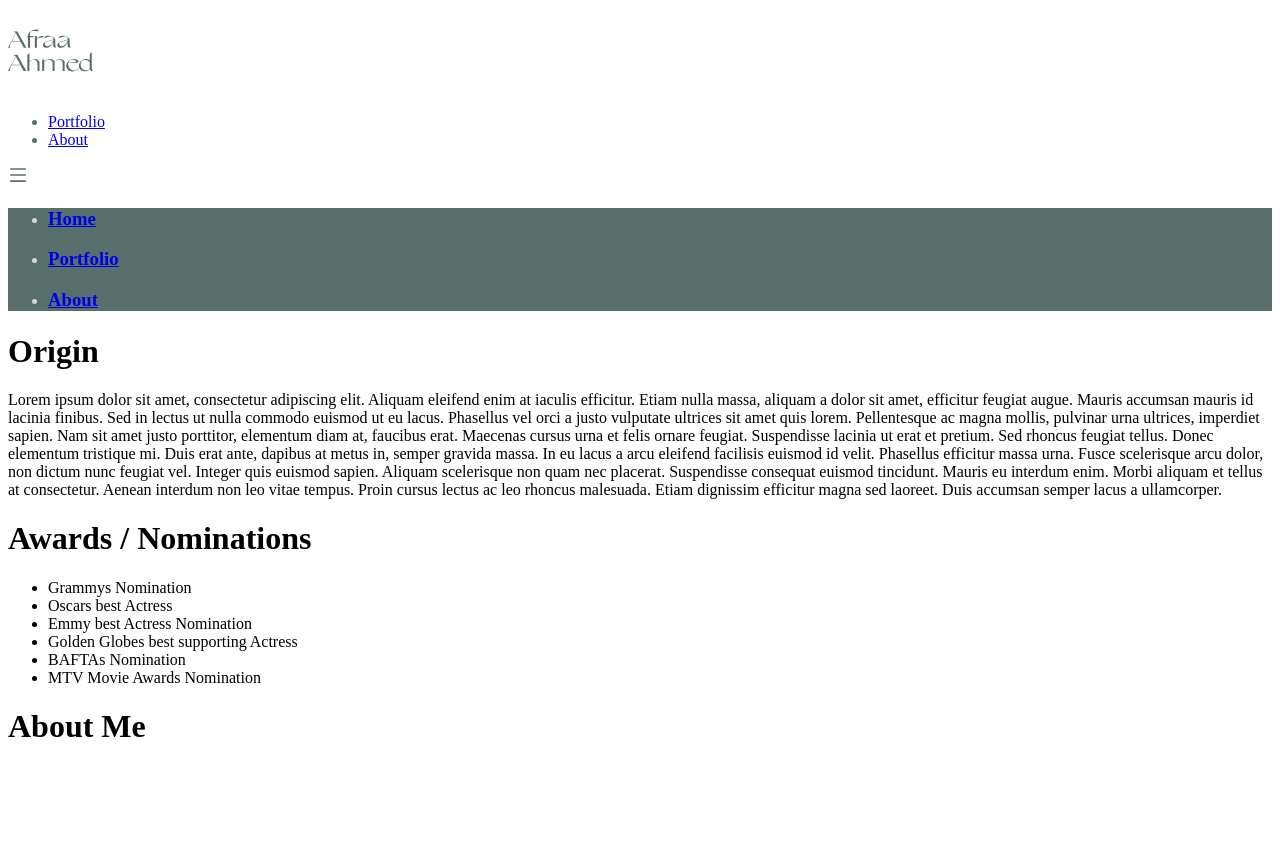
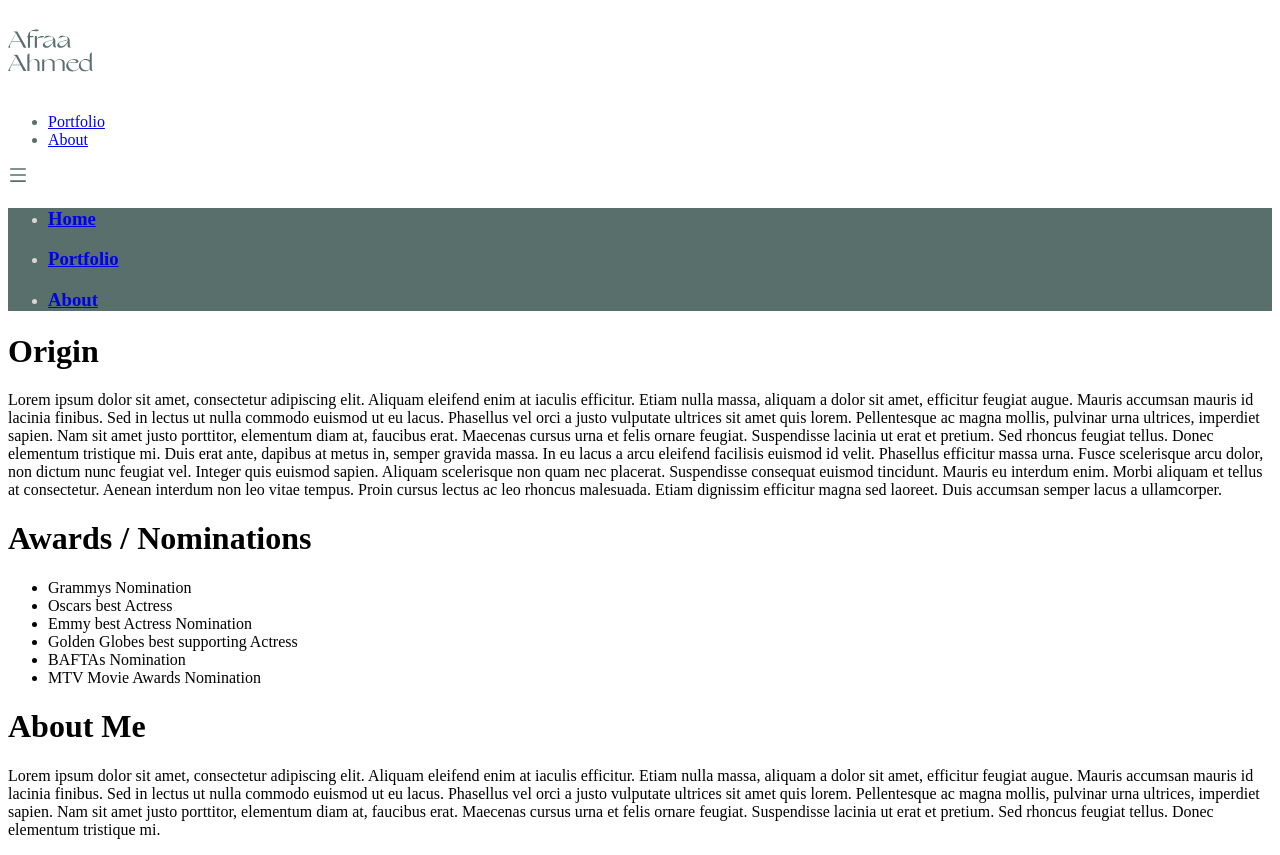
Before and after one commit to hamzulala/afrahs-studio, a Next.js app: page /about in a window 1280 px wide. Before the commit the page ends 800 px from the top, so only its background shows below. Built offline with nearby package versions, Linux system fonts and the light colour scheme; a web font is replaced by a local one.

Commit message:
Added more CSS Styling
- Added CSS Styling
- Fixed Max width padding

```diff
--- a/components/AboutMe.js
+++ b/components/AboutMe.js
@@ -2,8 +2,9 @@ import React from 'react'
 
 const AboutMe = () => {
   return (
-    <div>
+    <div className='flex flex-col h-full space-y-3'>
         <h1 className='text-3xl'>About Me</h1>
+        <p>Lorem ipsum dolor sit amet, consectetur adipiscing elit. Aliquam eleifend enim at iaculis efficitur. Etiam nulla massa, aliquam a dolor sit amet, efficitur feugiat augue. Mauris accumsan mauris id lacinia finibus. Sed in lectus ut nulla commodo euismod ut eu lacus. Phasellus vel orci a justo vulputate ultrices sit amet quis lorem. Pellentesque ac magna mollis, pulvinar urna ultrices, imperdiet sapien. Nam sit amet justo porttitor, elementum diam at, faucibus erat. Maecenas cursus urna et felis ornare feugiat. Suspendisse lacinia ut erat et pretium. Sed rhoncus feugiat tellus. Donec elementum tristique mi.</p>
     </div>
   )
 }
--- a/components/AwardsList.js
+++ b/components/AwardsList.js
@@ -2,7 +2,7 @@ import React from 'react'
 
 const AwardsList = () => {
   return (
-    <div className='space-y-2 space-x-2'>
+    <div className='flex flex-col space-y-2 space-x-2 w-full'>
         <h1 className='text-3xl'>Awards / Nominations</h1>
         <ul className='list-disc list-inside'>
             <li>Grammys Nomination</li>
--- a/components/Origin.js
+++ b/components/Origin.js
@@ -3,29 +3,12 @@ import React from "react";
 const Origin = () => {
   return (
     <div className="flex flex-row space-x-10 m-5">
-      <div className="h-1/3 w-1/3">
+      <div className="h-1/3">
       </div>
-      <div className="w-1/3 h-full space-y-5">
+      <div className="w-full h-full space-y-5">
         <h1 className="text-4xl">Origin</h1>
         <p>
-          Lorem ipsum dolor sit amet, consectetur adipiscing elit. Aliquam
-          eleifend enim at iaculis efficitur. Etiam nulla massa, aliquam a dolor
-          sit amet, efficitur feugiat augue. Mauris accumsan mauris id lacinia
-          finibus. Sed in lectus ut nulla commodo euismod ut eu lacus. Phasellus
-          vel orci a justo vulputate ultrices sit amet quis lorem. Pellentesque
-          ac magna mollis, pulvinar urna ultrices, imperdiet sapien. Nam sit
-          amet justo porttitor, elementum diam at, faucibus erat. Maecenas
-          cursus urna et felis ornare feugiat. Suspendisse lacinia ut erat et
-          pretium. Sed rhoncus feugiat tellus. Donec elementum tristique mi.
-          Duis erat ante, dapibus at metus in, semper gravida massa. In eu lacus
-          a arcu eleifend facilisis euismod id velit. Phasellus efficitur massa
-          urna. Fusce scelerisque arcu dolor, non dictum nunc feugiat vel.
-          Integer quis euismod sapien. Aliquam scelerisque non quam nec
-          placerat. Suspendisse consequat euismod tincidunt. Mauris eu interdum
-          enim. Morbi aliquam et tellus at consectetur. Aenean interdum non leo
-          vitae tempus. Proin cursus lectus ac leo rhoncus malesuada. Etiam
-          dignissim efficitur magna sed laoreet. Duis accumsan semper lacus a
-          ullamcorper.
+          Lorem ipsum dolor sit amet, consectetur adipiscing elit. Aliquam eleifend enim at iaculis efficitur. Etiam nulla massa, aliquam a dolor sit amet, efficitur feugiat augue. Mauris accumsan mauris id lacinia finibus. Sed in lectus ut nulla commodo euismod ut eu lacus. Phasellus vel orci a justo vulputate ultrices sit amet quis lorem. Pellentesque ac magna mollis, pulvinar urna ultrices, imperdiet sapien. Nam sit amet justo porttitor, elementum diam at, faucibus erat. Maecenas cursus urna et felis ornare feugiat. Suspendisse lacinia ut erat et pretium. Sed rhoncus feugiat tellus. Donec elementum tristique mi. Duis erat ante, dapibus at metus in, semper gravida massa. In eu lacus a arcu eleifend facilisis euismod id velit. Phasellus efficitur massa urna. Fusce scelerisque arcu dolor, non dictum nunc feugiat vel. Integer quis euismod sapien. Aliquam scelerisque non quam nec placerat. Suspendisse consequat euismod tincidunt. Mauris eu interdum enim. Morbi aliquam et tellus at consectetur. Aenean interdum non leo vitae tempus. Proin cursus lectus ac leo rhoncus malesuada. Etiam dignissim efficitur magna sed laoreet. Duis accumsan semper lacus a ullamcorper.
         </p>
       </div>
     </div>
--- a/pages/about.tsx
+++ b/pages/about.tsx
@@ -1,8 +1,8 @@
-import Header from "@/components/Header"
-import React from "react"
-import Origin from "@/components/Origin"
-import AwardsList from "@/components/AwardsList"
-import AboutMe from "@/components/AboutMe"
+import Header from "@/components/Header";
+import React from "react";
+import Origin from "@/components/Origin";
+import AwardsList from "@/components/AwardsList";
+import AboutMe from "@/components/AboutMe";
 
 type Props = {};
 
@@ -12,10 +12,12 @@ const About = (props: Props) => {
   return (
     <div className="flex flex-col items-center justify-center h-screen">
       <Header />
-      <Origin/>
-      <div className="flex flex-row space-x-10">
-        <AwardsList/>
-        <AboutMe/>
+      <div className="max-w-[1240px] space-x-5 space-y-5 h-screen mt-20 pt-10">
+        <Origin />
+        <div className="flex flex-col md:flex-row space-x-10">
+          <AwardsList />
+          <AboutMe />
+        </div>
       </div>
     </div>
   );
--- a/pages/portfolio.tsx
+++ b/pages/portfolio.tsx
@@ -35,7 +35,7 @@ const Portfolio = ({project}: Props) => {
        * Should be a dynamic list of all projects
        */}
       <div
-        className="absolute columns-2 md:columns-3 lg:columns-4 p-4 top-20 ease-in duration-300"
+        className="absolute columns-2 md:columns-3 max-w-[1240px] lg:columns-4 p-4 top-20 ease-in duration-300"
         style={{ backgroundColor: `${primaryColor}`}}
       >
         {project.map((projec) => (
```
